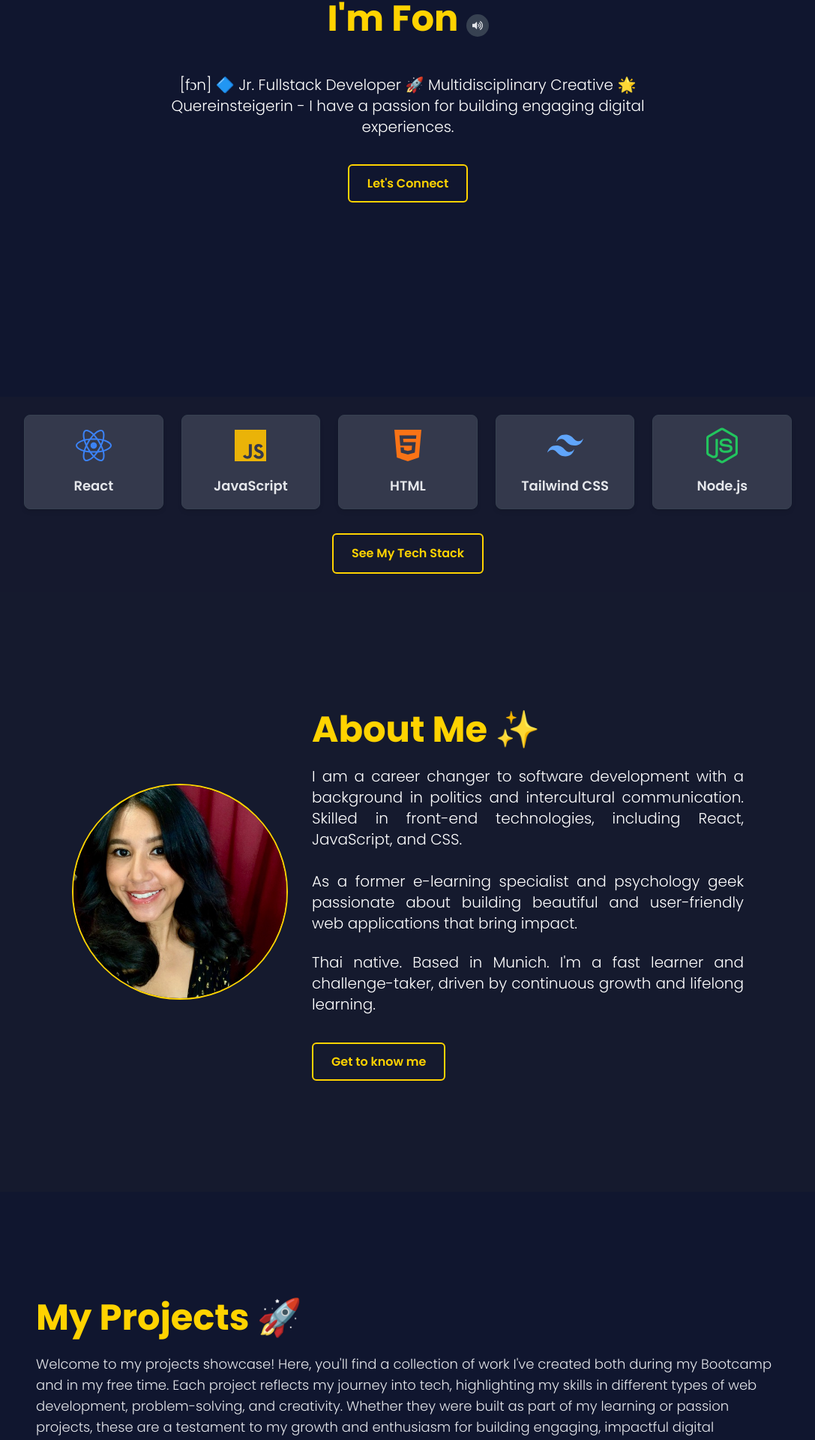
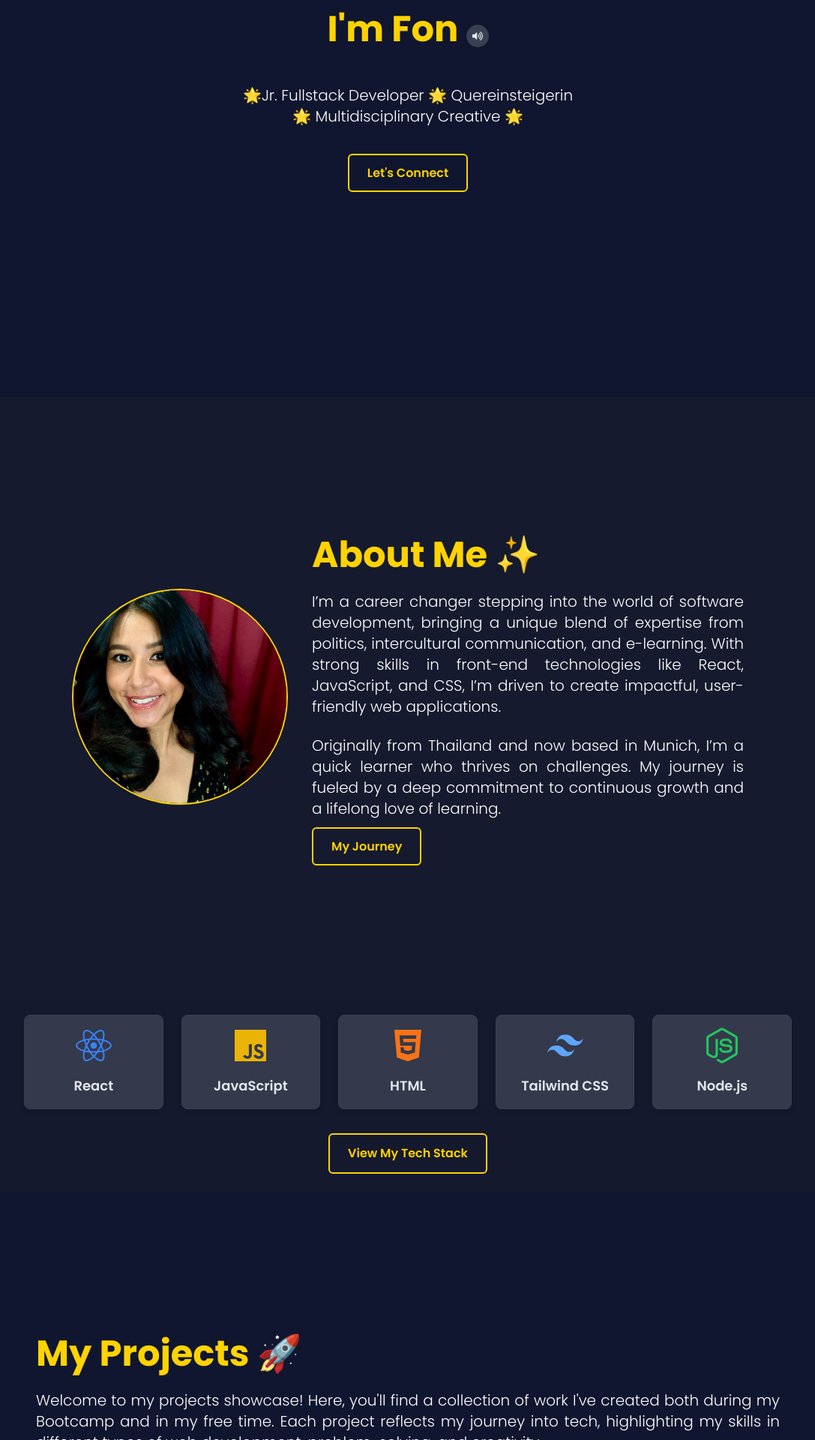
Before and after one commit to Fonsitax/my-portfolio, a React (Vite) app: page /home in a window 1280 px wide. Shown: the part 287-2207 px from the top of the page at 75% size, without its empty margins (96-1183 px from the left). Built offline with nearby package versions, Linux system fonts and the light colour scheme.

Commit message:
readjust layout texT

```diff
--- a/src/App.jsx
+++ b/src/App.jsx
@@ -18,20 +18,18 @@ function App() {
           <Route path="/" element={
             <>
               <Home />
+              <AboutMeHome />
               <SkillsHero />
-              <AboutMeHome />
               <Projects />
             </>
           } />
           <Route path="/home" element={
             <>
               <Home />
+               <AboutMeHome />
               <SkillsHero />
-              <AboutMeHome />
               <Projects />
-
             </>
-
           } />
           <Route path="/projects" element={<Projects />} />
           <Route path="/about" element={<About />} />
--- a/src/about-home.jsx
+++ b/src/about-home.jsx
@@ -20,24 +20,33 @@ const AboutMeHome = () => {
   <h1 className="text-4xl md:text-5xl font-bold text-[#10162F] dark:text-[#FFD300] mb-6 opacity-0 animate-fade-in-up delay-1000">
     About Me ✨
   </h1>
-          <div className="text-lg md:text-xl text-[#4A5568] dark:text-[#FFFFFF] mb-6 leading-relaxed opacity-0 animate-fade-in-up delay-1500" style={{ textAlign: 'justify' }}>
+
+  <div className="md:text-xl text-[#4A5568] dark:text-[#FFFFFF] mb-6 leading-relaxed opacity-0 animate-fade-in-up delay-1500 text-left md:text-justify">
   <p>
-              I am a career changer to software development with a background in politics and intercultural communication. Skilled in front-end technologies, including React, JavaScript, and CSS.
-              <br /><br />As a former e-learning specialist and psychology geek passionate about building beautiful and user-friendly web applications that bring impact.
+    I’m a career changer stepping into the world of software development, bringing a unique blend of expertise from politics, intercultural communication, and e-learning. With strong skills in front-end technologies like React, JavaScript, and CSS, I’m driven to create impactful, user-friendly web applications.
   </p>
 </div>
-          <div className="text-lg md:text-xl text-[#4A5568] dark:text-[#FFFFFF] mb-6 leading-relaxed opacity-0 animate-fade-in-up delay-1500" style={{ textAlign: 'justify' }}>
+
+<div className="mb-12 md:text-xl text-[#4A5568] dark:text-[#FFFFFF] mb-6 leading-relaxed opacity-0 animate-fade-in-up delay-1500 text-left md:text-justify">
   <p>
-              Thai native. Based in Munich. I'm a fast learner and challenge-taker, driven by continuous growth and lifelong learning.
+    Originally from Thailand and now based in Munich, I’m a quick learner who thrives on challenges. My journey is fueled by a deep commitment to continuous growth and a lifelong love of learning.
   </p>
 </div>
-          <br />
-          <button>
-            <Link to="/about" className="px-6 py-3 bg-transparent border-2 border-[#10162F] dark:border-[#FFD300] text-[#10162F] dark:text-[#FFD300] rounded-md font-semibold hover:bg-[#10162F] hover:text-[#FFFFFF] dark:hover:bg-[#FFD300] dark:hover:text-[#10162F] hover:scale-105 hover:rotate-2 transition-all duration-300 ease-in-out opacity-0 animate-fade-in-up delay-2000">
-              Get to know me
+
+
+
+
+
+
+
+  <Link
+    to="/about"
+    className="px-6 py-3 bg-transparent border-2 border-[#10162F] dark:border-[#FFD300] text-[#10162F] dark:text-[#FFD300] rounded-md font-semibold transition-all duration-300 ease-in-out hover:bg-[#10162F] hover:text-[#FFFFFF] dark:hover:bg-[#FFD300] dark:hover:text-[#10162F] hover:scale-105 hover:rotate-2 opacity-0 animate-fade-in-up delay-2000"
+  >
+    My Journey
   </Link>
-          </button>
 </div>
+
       </div>
     </div>
   );
--- a/src/pages/about.jsx
+++ b/src/pages/about.jsx
@@ -14,16 +14,13 @@ const About = () => {
       {/* Description */}
       <div className="max-w-3xl mb-6 text-left">
         <h1 className="text-3xl mt-6 font-bold mb-8 text-[#4A5568] dark:text-[#FFD300]">
-          Who am I? 🙋🏻‍♀️
+          Sawadee Ka 🙏
         </h1>
 
         {/* Justified Paragraphs */}
-        <p className="text-lg text-[#4A5568] dark:text-[#9FA2AC] mb-4" style={{ textAlign: 'justify' }}>
-          Hi, I'm Fon Yingrak Muansawad, a tech-enthusiast based in Munich.
-          I'm passionate about creating engaging digital experiences that make a positive impact.
-        </p>
+
         <p className="text-lg text-[#10162F] dark:text-[#9FA2AC] mb-4" style={{ textAlign: 'justify' }}>
-          A versatile professional transitioning into full-stack development
+          Hi. My name is Fon. I am a versatile professional transitioning into full-stack development
           with a strong focus on front-end technologies. My background in
           digital learning, SaaS, and social innovation gives me a unique
           perspective in creating user-centered, impactful digital experiences.
--- a/src/pages/home.jsx
+++ b/src/pages/home.jsx
@@ -13,10 +13,9 @@ const Home = () => {
           <br />
           <div className="text-lg md:text-xl text-[#4A5568] dark:text-[#FFFFFF] mb-6 leading-relaxed opacity-0 animate-fade-in-up delay-1500">
             <p>
-              <span>[fɔn] 🔷 Jr. Fullstack Developer 🚀  Multidisciplinary Creative 🌟 Quereinsteigerin  - </span>
-
-              <span>I have a passion for building engaging digital experiences.</span>
-               </p>
+            🌟Jr. Fullstack Developer 🌟 Quereinsteigerin
+            <p>🌟 Multidisciplinary Creative 🌟 </p>
+              </p>
           </div>
           <br />
           <a
--- a/src/pages/project.jsx
+++ b/src/pages/project.jsx
@@ -39,17 +39,17 @@ const projects = [
 
 const Projects = () => {
   return (
-    <div className="flex h-full p-6 md:p-20 bg-[#F1F5F9] dark:bg-[#10162f]">
-      <section className="py-4 px-4 mx-auto w-full max-w-screen-lg lg:py-16">
+    <div className="mt-12 flex h-full p-6 md:p-20 bg-[#F1F5F9] dark:bg-[#10162f]">
+      <section className=" py-4 px-4 mx-auto w-full max-w-screen-lg lg:py-16">
         <div className="text-left">
           <h1 className=" text-4xl md:text-5xl font-bold text-[#10162F] dark:text-[#FFD300] mb-6 opacity-0 animate-fade-in-up delay-1000">
             My Projects 🚀
           </h1>
-          <p className="text-lg">
+          <p className="md:text-xl text-[#4A5568] dark:text-[#FFFFFF] mb-6 leading-relaxed opacity-0 animate-fade-in-up delay-1500 text-left md:text-justify">
           Welcome to my projects showcase! Here, you'll find a collection of work I've created both during my Bootcamp and in my free time.
           Each project reflects my journey into tech, highlighting my skills in different types of web development, problem-solving, and creativity.
-          Whether they were built as part of my learning or passion projects,
-          these are a testament to my growth and enthusiasm for building engaging, impactful digital experiences.
+
+
           </p>
           <br />
        </div>
--- a/src/skill-hero.jsx
+++ b/src/skill-hero.jsx
@@ -93,7 +93,7 @@ const SkillsHero = () => {
         className="mt-8 border-2 px-6 py-3 border border-[#10162F] dark:border-[#FFD300] bg-transparent text-[#10162F] dark:text-[#FFD300] font-semibold rounded-md
         hover:bg-[#10162F] hover:text-white dark:hover:bg-[#FFD300] dark:hover:text-[#10162F] transition-colors duration-300"
       >
-        {showAll ? "Show Less" : "See My Tech Stack"}
+        {showAll ? "Show Less" : "View My Tech Stack"}
       </button>
     </div>
   );
```
Lines whose indentation alone changed are shown as unchanged.
